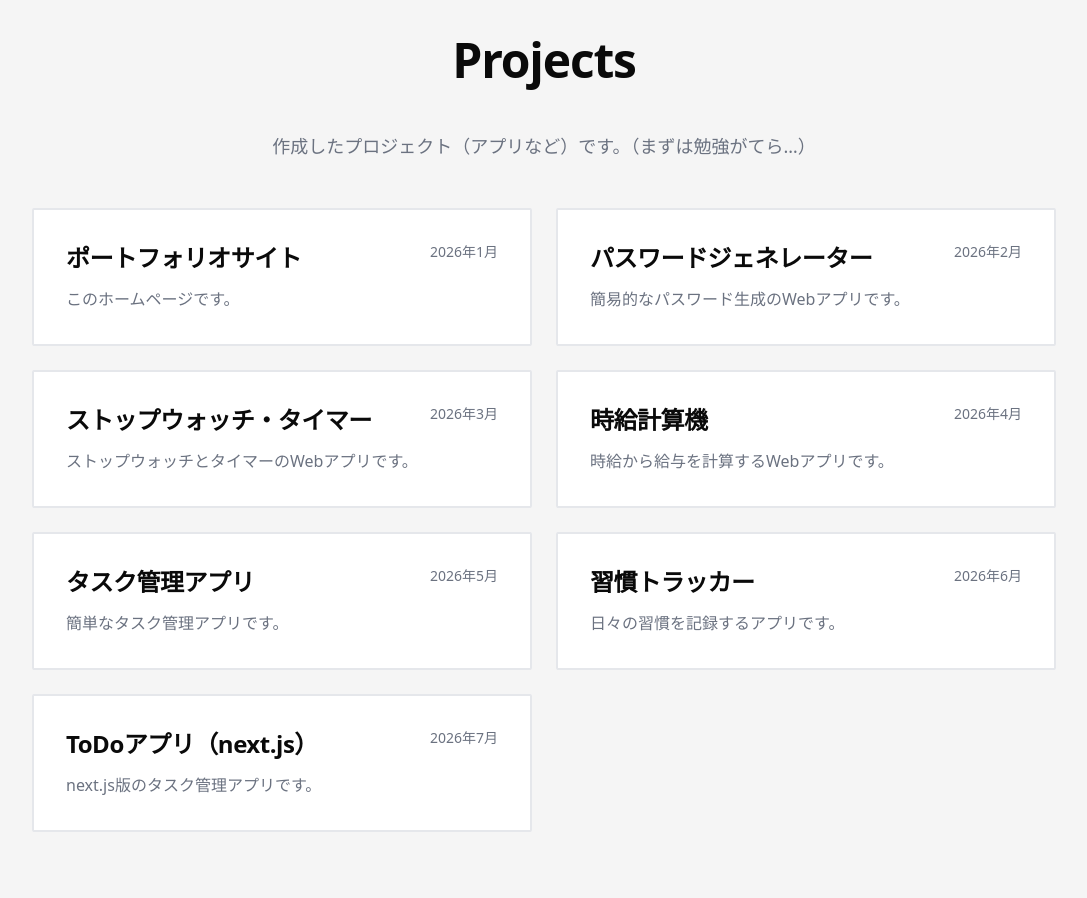
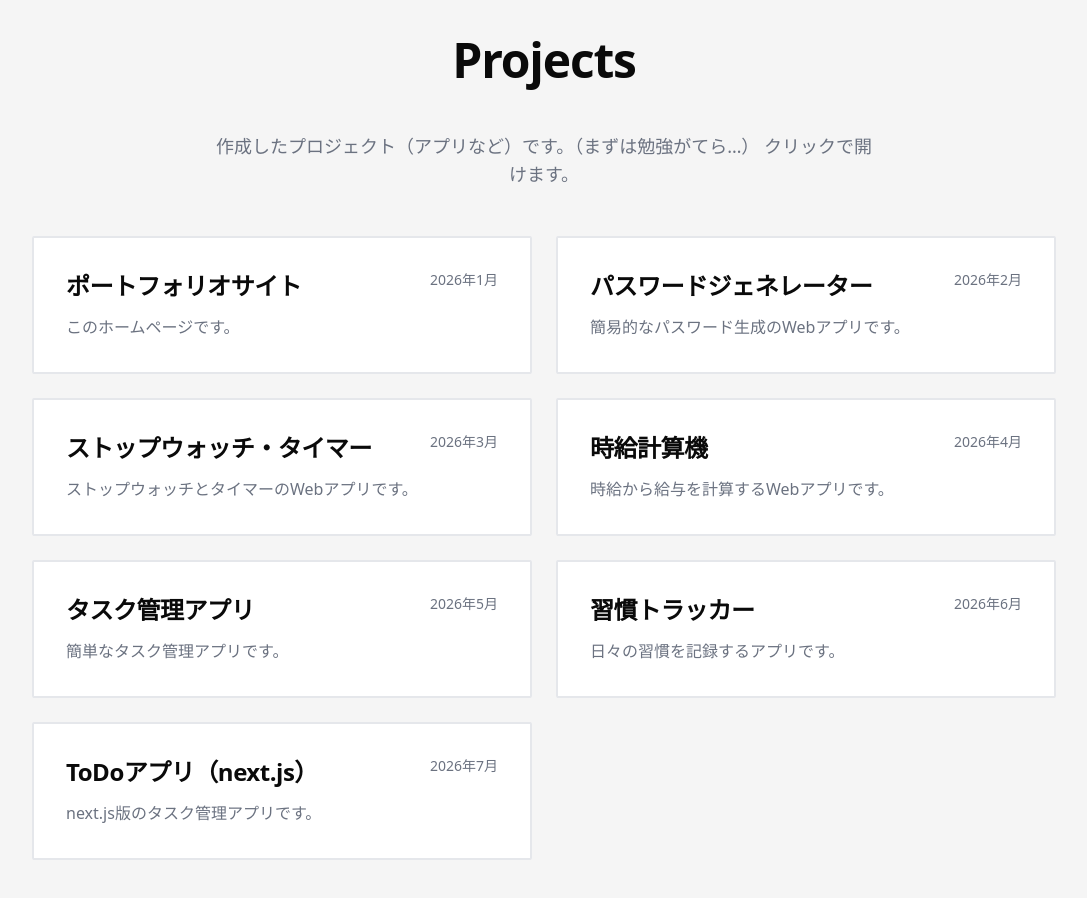
Before and after one commit to sanbay3/san_bay3_portfolio, a Next.js app: page / in a window 1280 px wide. Shown: the part 2720-3618 px from the top of the page, without its empty margins (96-1183 px from the left). Built offline with nearby package versions, Linux system fonts and the light colour scheme.

Commit message:
change projects

```diff
--- a/components/Projects.tsx
+++ b/components/Projects.tsx
@@ -68,6 +68,7 @@ export default function Projects() {
 
         <p className="text-text-muted mb-12 text-lg max-w-2xl mx-auto text-center">
           作成したプロジェクト（アプリなど）です。（まずは勉強がてら…）
+          クリックで開けます。
         </p>
 
         {/* プロジェクトカードのグリッド */}
```
